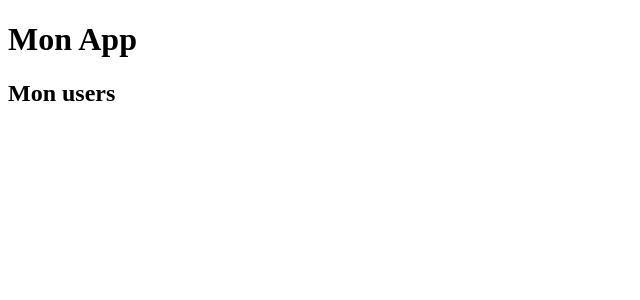
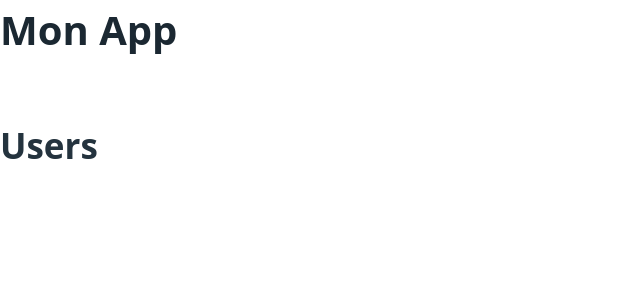
Before and after one commit to saadsabir/myapp_angular, an Angular app: page / in a window 1280 px wide. Shown: the top 300 px of the page, without its empty margins (0-640 px from the left). Built offline with nearby package versions, Linux system fonts and the light colour scheme.

Commit message:
add picocss add templateUrl in users component

```diff
--- a/angular.json
+++ b/angular.json
@@ -25,7 +25,8 @@
               "src/assets"
             ],
             "styles": [
-              "src/styles.css"
+              "src/styles.css",
+              "node_modules/@picocss/pico/css/pico.min.css"
             ],
             "scripts": []
           },
--- a/src/app/users/users.component.ts
+++ b/src/app/users/users.component.ts
@@ -1,7 +1,7 @@
 import { Component } from "@angular/core";
 @Component({
     selector: 'app-users',
-    template: `<h2>Mon users</h2>`
+    templateUrl: 'users.component.html'
 })
 export class UsersComponent{
 
```
